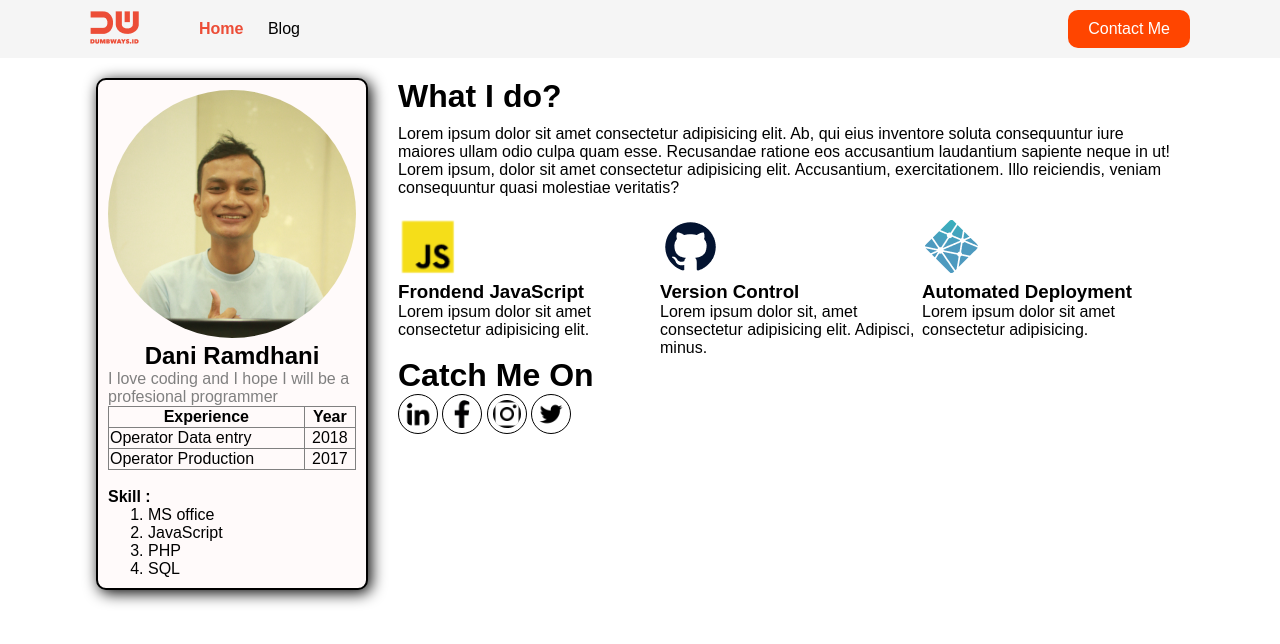
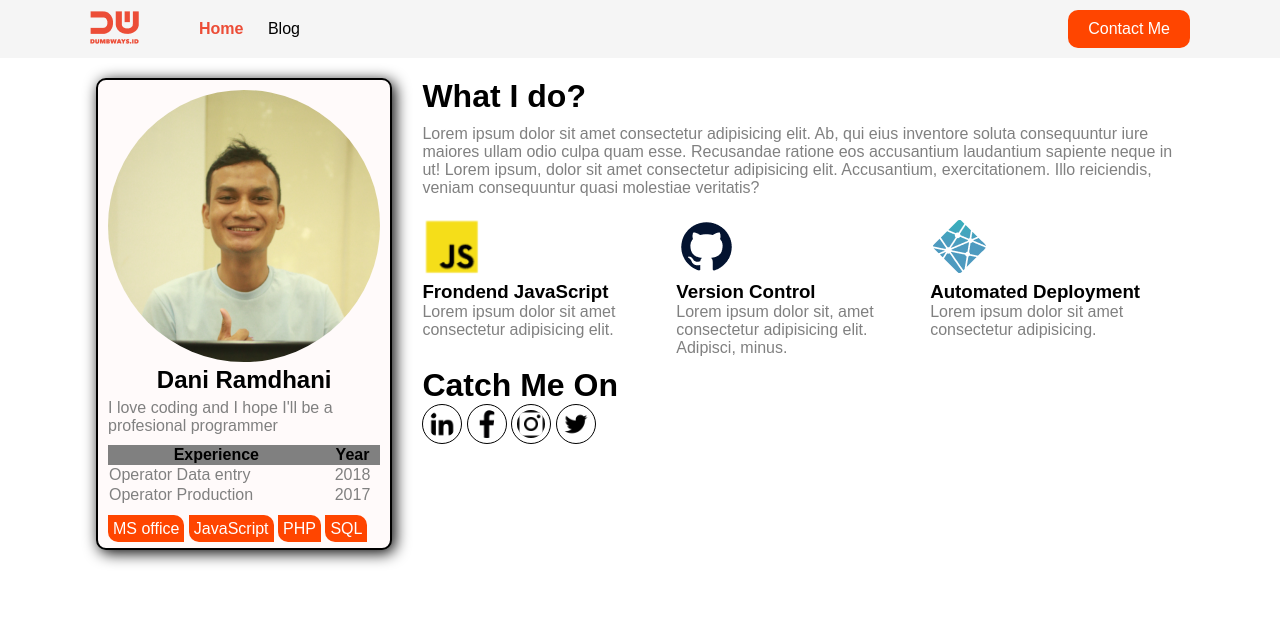
Before and after one commit to daniramdhani01/personal-web-b29, a plain HTML site: page index.html in a window 1280 px wide. Drawn offline with Linux system fonts and the light colour scheme.

Commit message:
update styling flex-wrap

```diff
--- a/assets/blog.js
+++ b/assets/blog.js
@@ -32,7 +32,7 @@ function handleChange() {
     let image = document.getElementById('input-blog-image')
     const source = URL.createObjectURL(image.files[0]);
     const previewElement = document.getElementById('preview-thumbnail');
-    previewElement.innerHTML = `<img src="${source}" style="width: 250px; border-radius: 10px; box-shadow: 0px 0px 10px grey" class="mb-3"/>`
+    previewElement.innerHTML = `<img src="${source}" style="width: 50%;min-width: 150px; border-radius: 10px; box-shadow: 0px 0px 10px grey" class="mb-3"/>`
 }
 
 let blogs = []
--- a/assets/style.css
+++ b/assets/style.css
@@ -57,18 +57,44 @@ nav .right a:hover{
     outline: orangered solid 1px;
     color: orangered;
 }
-
+nav .right a:active{
+    background-color: orange;
+    color: white;
+    outline: unset;
+}
 nav ul li a.list-active {
     color: #ec4d37;
     font-weight: 700;
   }
 /* End of Navbar */
 
+/*  profile  */
+table{
+    margin: 10px 0px 15px 0px;
+}
+table tr th{
+    background-color: grey;
+}
+table tr td{
+    color: grey;
+}
+
+.badges{
+    padding: 5px;
+    background-color: orangered;
+    color: white;
+    border-radius: 0px 10px 0px 10px;
+}
+
+/* end of profile */
 .container{
     height: 91%;
     display: flex;
     align-items: center;
     justify-content: center;
+}
+.container p{
+    color: grey;
 }
 
 .container .section{
@@ -78,13 +104,15 @@ nav ul li a.list-active {
 }
 
 .section .left{
-    flex: 25%;
+    flex: 30%;
     padding-top: 20px;
+    padding-right: 30px;
+    margin-bottom: 10px;
 }
 
 .section .right{
-    flex: 75%;
-    padding-left: 30px;
+    flex: 70%;
+    /* padding-left: 30px; */
     padding-top: 20px;
 }
 .section .right .sosmed img {
@@ -103,8 +131,9 @@ nav ul li a.list-active {
 .section .right .skill-container{
     display: flex;
 }
-.section .right .skill-container div{
+.section .right .skill-container .satu, .dua, .tiga{
     flex: 1;
+    /* padding: 5px; */
 }
 .section .right .skill-container div img{
     width: 60px;
--- a/index.html
+++ b/index.html
@@ -35,11 +35,11 @@
         ">
                     <img src="assets/my-photo.JPG" style="width: 100%; border-radius: 1000px;">
                     <h2 style="text-align: center;">Dani Ramdhani</h2>
-                    <p style="color: grey; text-align: left;">
-                        I love coding and I hope I will be a profesional programmer
+                    <p style="text-align: left; margin-top: 5px;">
+                        I love coding and I hope I'll be a profesional programmer
                     </p>
 
-                    <table border="1" style="border-collapse: collapse; width: 100%;">
+                    <table style="border-collapse: collapse; width: 100%;">
                         <tr>
                             <th>Experience</th>
                             <th>Year</th>
@@ -53,14 +53,12 @@
                             <td style="text-align: center;">2017</td>
                         </tr>
                     </table>
-                    <br />
-                    <b>Skill :</b>
-                    <ol>
-                        <li>MS office</li>
-                        <li>JavaScript</li>
-                        <li>PHP</li>
-                        <li>SQL</li>
-                    </ol>
+                    <span class="badges">MS office</span>
+                    <span class="badges">JavaScript</span>
+                    <span class="badges">PHP</span>
+                    <span class="badges">SQL</span>
+
+
                 </div>
 
             </div>
@@ -90,7 +88,7 @@
                     </div>
                 </div>
                 <div class="sosmed">
-                    <h1>Catch Me On</h1>
+                    <h1 style="margin-top: 10px;">Catch Me On</h1>
                     <a href="https://www.linkedin.com/in/daniramdhani/" target="blank"><img src="assets/linkedin.png"
                             alt=""></a>
                     <a href="https://web.facebook.com/daniramdhani01/" target="blank"><img src="assets/fb.png"
```
Also changed, not shown: assets/style2.css (+19 -3 lines), blog.html (+7 -3 lines).
